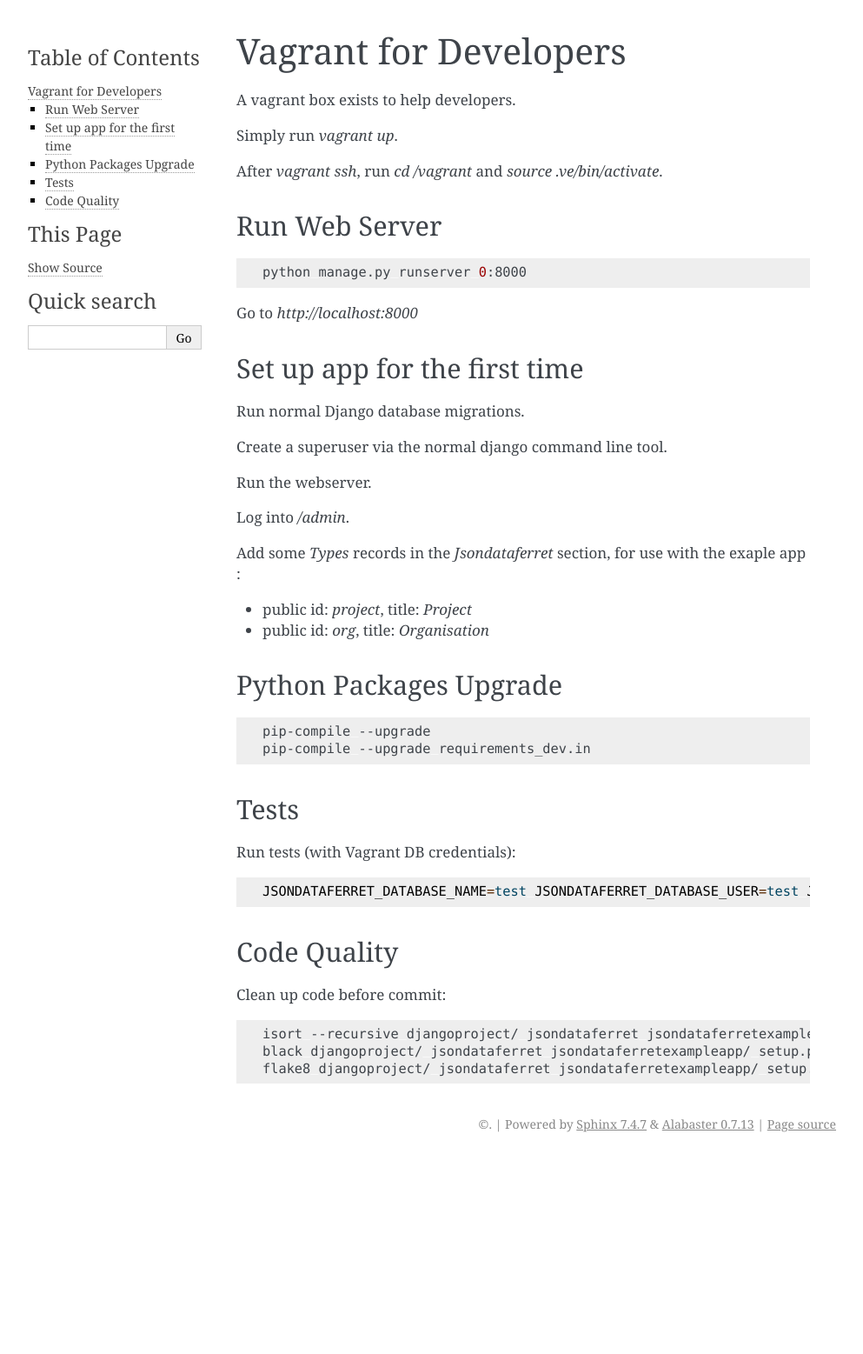
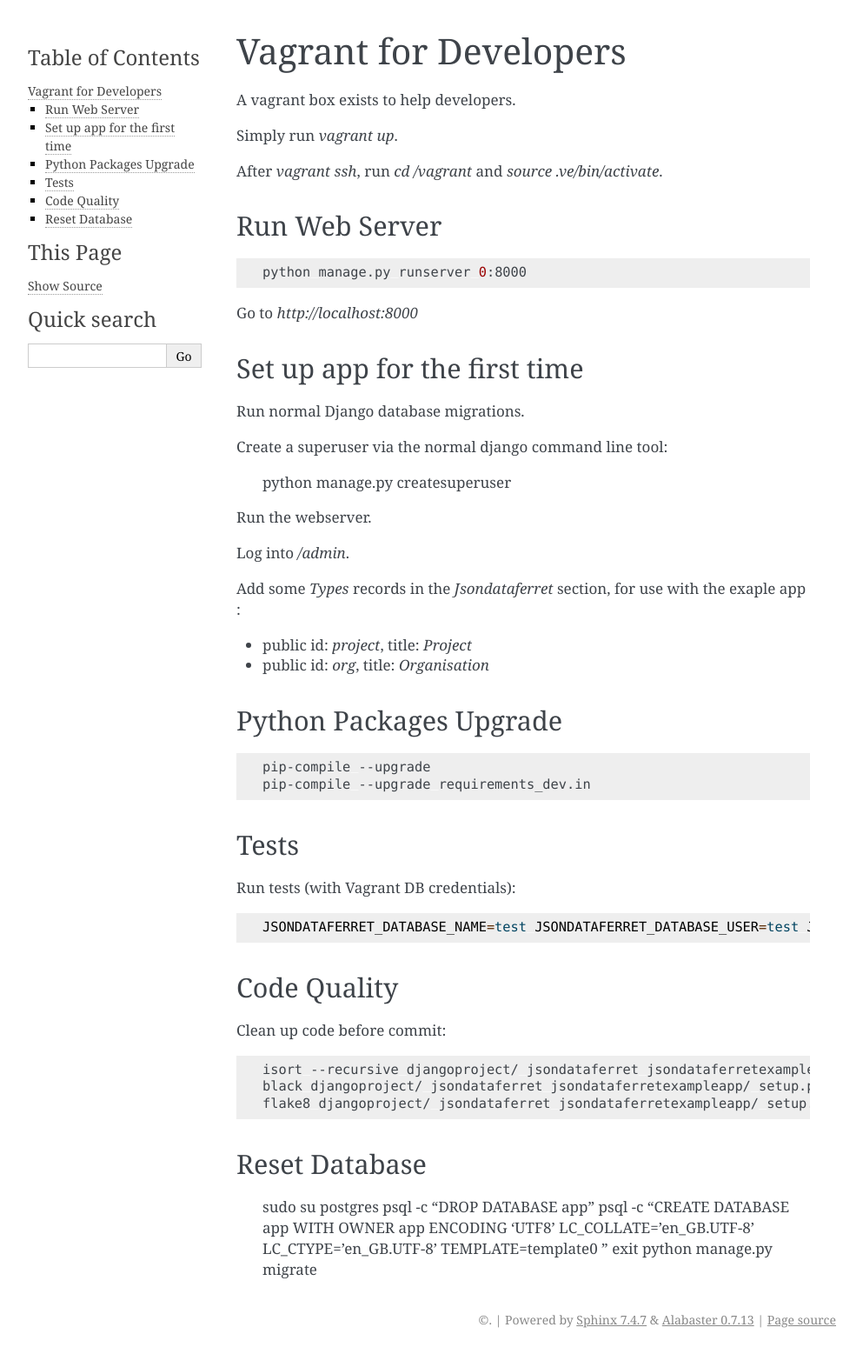
Before and after one commit to OpenDataServices/json-data-ferret, a Sphinx documentation site: the page built from docs/reference/vagrant-for-dev.rst, in a window 1280 px wide. Shown: the whole page at 87% size, without its empty margins (148-1141 px from the left). Built offline with Sphinx 7.4.7, drawn with Linux system fonts in a browser that asks for light colours; before the commit the page ends 1332 px from its top, so only the background shows below that.

Commit message:
docs: Add Vagrant notes

```diff
--- a/docs/reference/vagrant-for-dev.rst
+++ b/docs/reference/vagrant-for-dev.rst
@@ -21,7 +21,9 @@ Set up app for the first time
 
 Run normal Django database migrations.
 
-Create a superuser via the normal django command line tool.
+Create a superuser via the normal django command line tool:
+
+    python manage.py createsuperuser
 
 Run the webserver.
 
@@ -59,3 +61,13 @@ Clean up code before commit:
     isort --recursive djangoproject/ jsondataferret jsondataferretexampleapp/ setup.py docs/
     black djangoproject/ jsondataferret jsondataferretexampleapp/ setup.py docs/
     flake8 djangoproject/ jsondataferret jsondataferretexampleapp/ setup.py docs/
+
+
+Reset Database
+---------------
+
+    sudo su postgres
+    psql -c "DROP DATABASE app"
+    psql -c "CREATE DATABASE app WITH OWNER app ENCODING 'UTF8'  LC_COLLATE='en_GB.UTF-8' LC_CTYPE='en_GB.UTF-8'  TEMPLATE=template0 "
+    exit
+    python manage.py migrate
```
